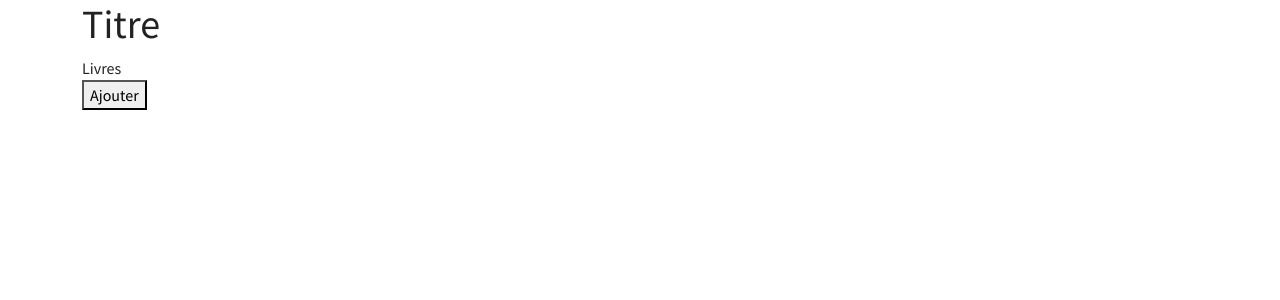
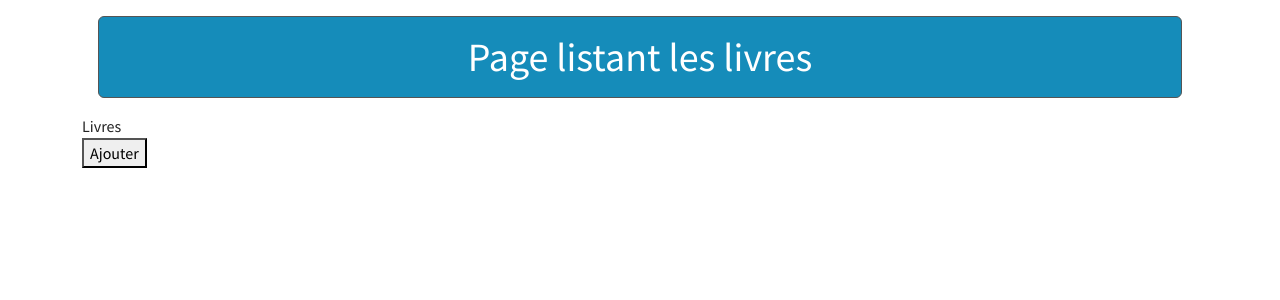
Before and after one commit to EmmanuelBlanchard/REACT-2020-par-la-pratique-de-A-Z-evolution-progressive, a React (Create React App) app in the folder Programmes/09-Module09-Projet1-LesLivresEtUnCRUD-Front-End/projet1/: page / in a window 1280 px wide. Shown: the top 300 px of the page. Built offline with nearby package versions, Linux system fonts and the light colour scheme; the HTML template or start-up script is replaced by a standard one.

Commit message:
09-Module09-Projet1-LesLivresEtUnCRUD-Front-End-03-ComposantTitre

```diff
--- a/Programmes/09-Module09-Projet1-LesLivresEtUnCRUD-Front-End/projet1/src/App.js
+++ b/Programmes/09-Module09-Projet1-LesLivresEtUnCRUD-Front-End/projet1/src/App.js
@@ -1,20 +1,17 @@
-import React, {Component} from 'react';
-import { render } from 'react-dom';
+import React from 'react';
+import TitreH1 from './components/Titres/TitreH1';
 
-class App extends Component {
-  render() {
+function App() {
   return (
-      <>
       <div className="container">
-          <h1>Titre</h1>
+        <TitreH1>
+          Page listant les livres
+        </TitreH1>
+        {/* <TitreH1 texte="Page listant les livres" /> */}
         <div>Livres</div>
         <button>Ajouter</button>
       </div>
-
-      </>
   );
 }
 
-}
-
 export default App;
--- /dev/null
+++ b/Programmes/09-Module09-Projet1-LesLivresEtUnCRUD-Front-End/projet1/src/components/Titres/TitreH1.js
@@ -0,0 +1,8 @@
+import React from "react";
+
+const titreH1 = (props) => (
+    <h1 className="border border-dark p-3 m-3 bg-primary text-white text-center rounded">{props.children}</h1>
+    /* <h1 className="border border-dark p-3 m-3 bg-primary text-white text-center rounded">{props.texte}</h1> */
+);
+
+export default titreH1;
```
Lines whose indentation alone changed are shown as unchanged.
